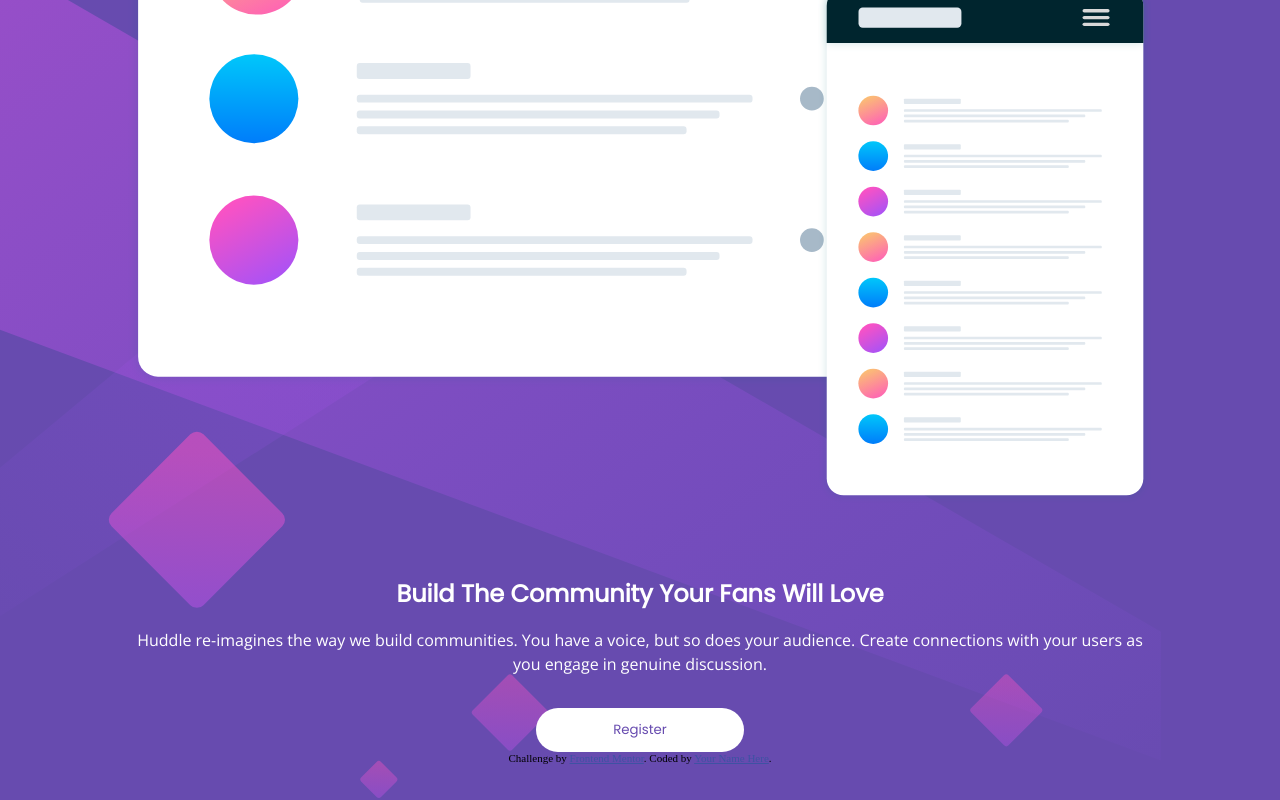
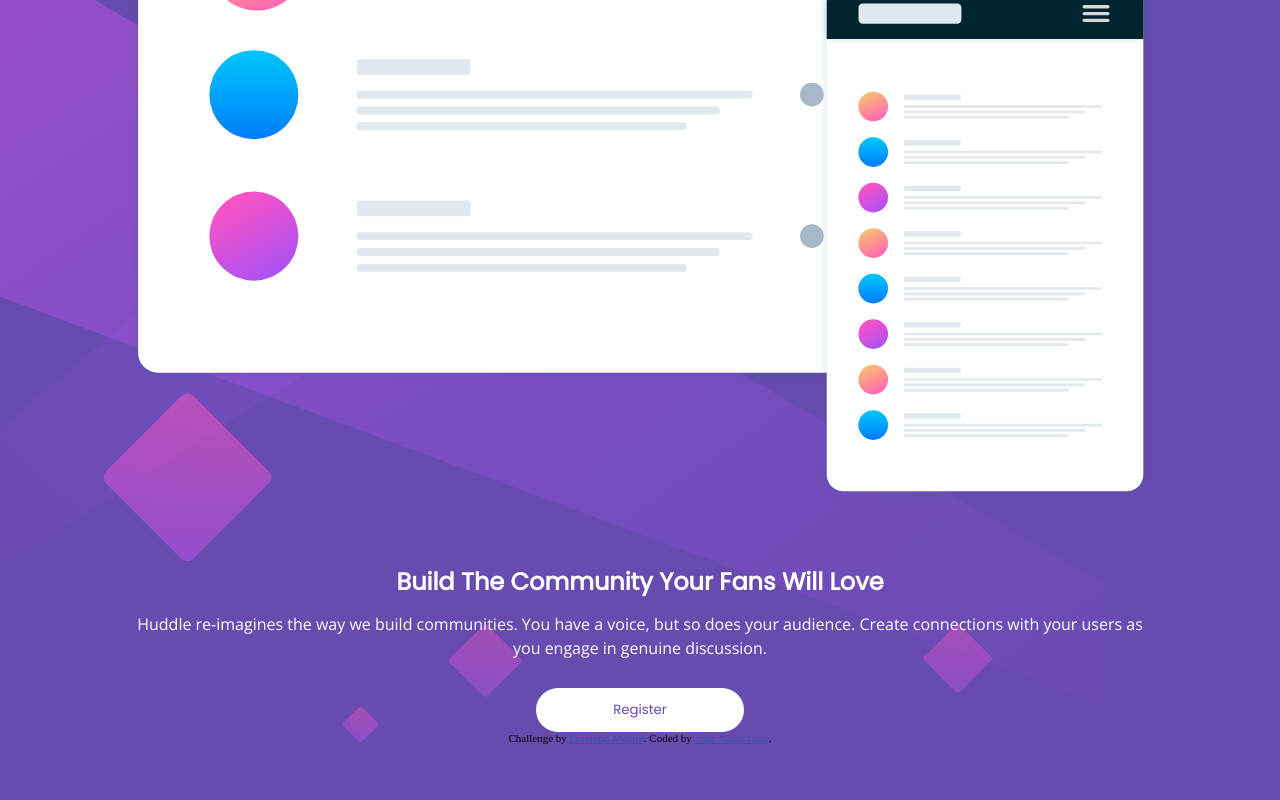
Before and after one commit to Tascate/huddle-landing-page-challenge, a plain HTML site: page index.html in a window 1280 px wide. Shown: the part 355-1155 px from the top of the page. After the commit the page ends 1099 px from the top, so only its background shows below. Drawn offline with nearby package versions, Linux system fonts and the light colour scheme.

Commit message:
Fix grid layout for better space usage

```diff
--- a/styles.css
+++ b/styles.css
@@ -14,12 +14,11 @@
 
 body {
     min-height: 100vh;
-    min-width: 100vw;
     background: var(--violet) url(./images/bg-mobile.svg) no-repeat;
     background-size:  contain;
 
     display: grid;
-    grid-template-rows: 8rem auto 3rem;
+    grid-template-rows: 7.75rem min-content auto;
 }
 
 main {
@@ -28,7 +27,7 @@ main {
     display: flex;
     flex-direction: column;
     justify-self: center;
-    gap: 4.5rem;
+    gap: 4rem;
 }
 
 .ui-illustration {
@@ -43,7 +42,7 @@ main {
     display:flex;
     flex-direction: column;
     align-items: center;
-    gap: 1rem;
+    gap: 0.75rem;
 }
 
 .landing-header {
@@ -77,5 +76,9 @@ main {
     color: white;
 }
 
+footer {
+    align-self: end;
+}
+
 .attribution { font-size: 11px; text-align: center; }
 .attribution a { color: hsl(228, 45%, 44%); }
```
